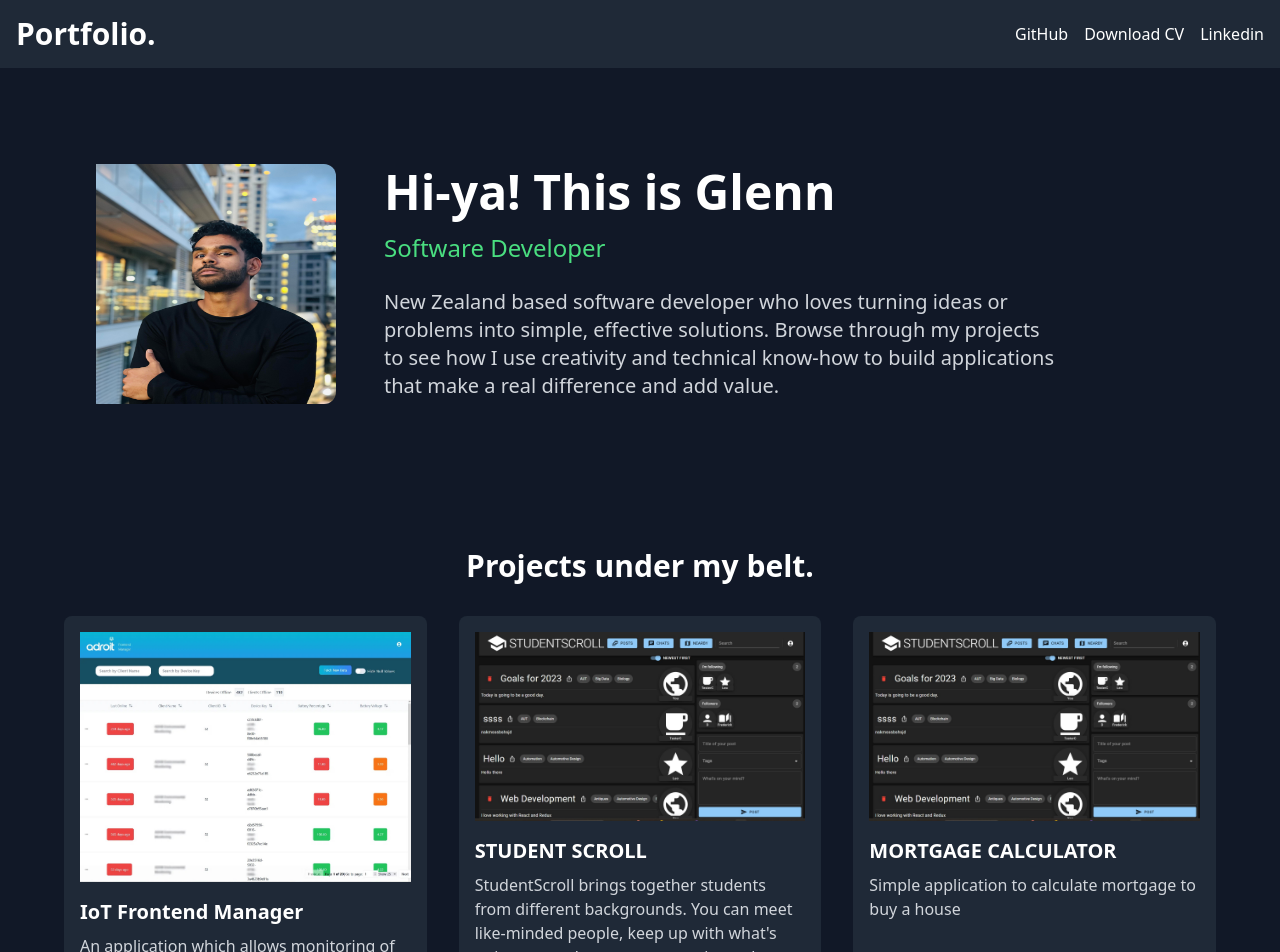
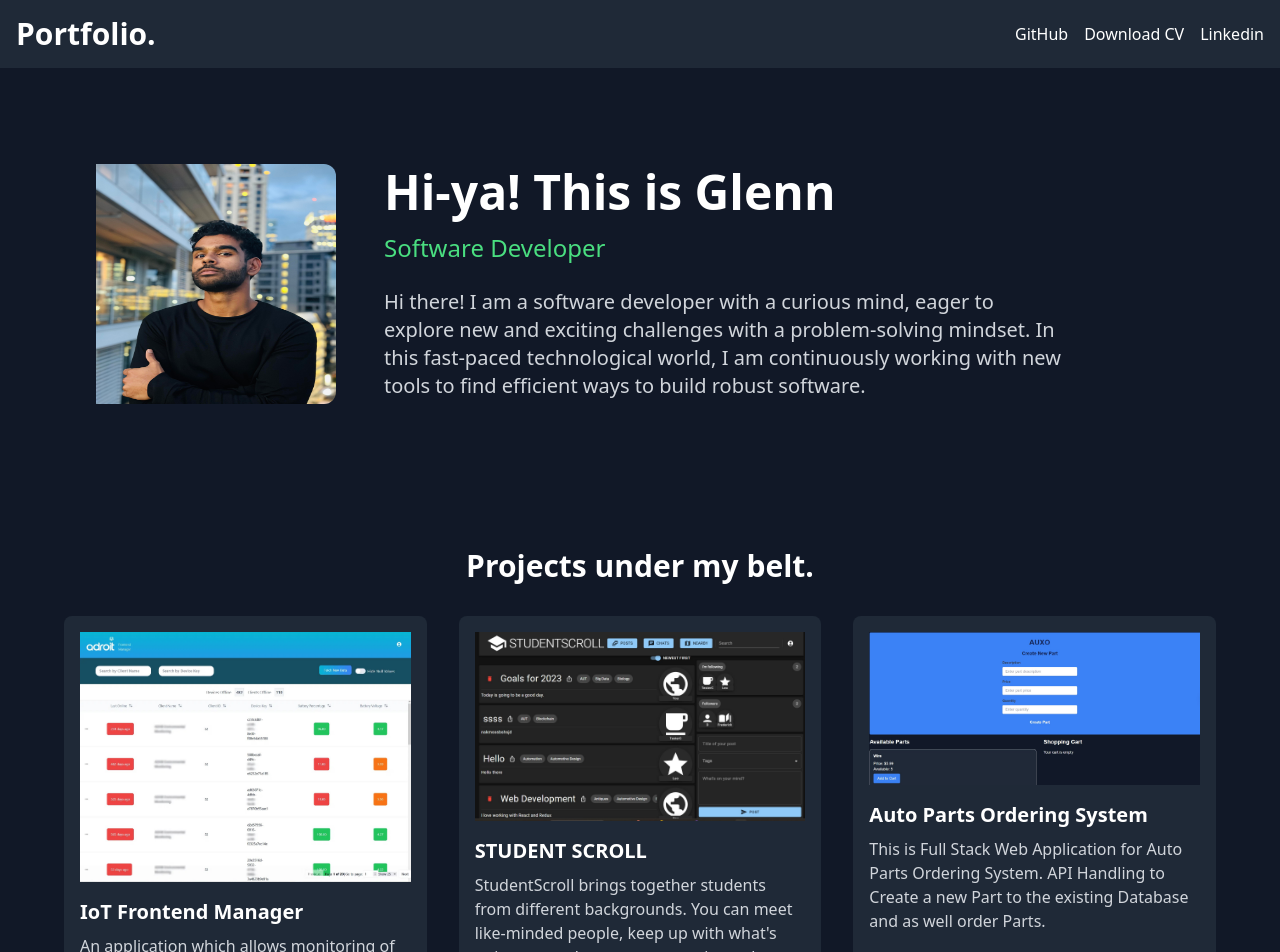
Before and after one commit to Glennpgp/MyPortfolio, a Next.js app: page / in a window 1280 px wide. Shown: the top 952 px of the page. Built offline with nearby package versions, Linux system fonts and the light colour scheme.

Commit message:
Refactor: Chnaged the Href that was pointing to a pdf document

```diff
--- a/src/app/page.tsx
+++ b/src/app/page.tsx
@@ -25,7 +25,7 @@ export default function Home() {
               GitHub
             </Link>
             <Link
-              href="chrome-extension://gphandlahdpffmccakmbngmbjnjiiahp/file:///C:/Users/glenn/OneDrive/Documents/Glenn_Neil_CV_software_Engineer.pdf"
+              href="/CV/Glenn_Neil_CV_software_Engineer.pdf"
               className="nav-link hover:text-blue-500 transition-colors duration-300"
               target="_blank"
               rel="noopener noreferrer"
@@ -67,10 +67,11 @@ export default function Home() {
               </h2>
               <br />
               <p className="text-lg md:text-xl text-gray-300">
-                New Zealand based software developer who loves turning ideas or
-                problems into simple, effective solutions. Browse through my
-                projects to see how I use creativity and technical know-how to
-                build applications that make a real difference and add value.
+                Hi there! I am a software developer with a curious mind, eager
+                to explore new and exciting challenges with a problem-solving
+                mindset. In this fast-paced technological world, I am
+                continuously working with new tools to find efficient ways to
+                build robust software.
               </p>
             </section>
           </div>
@@ -119,17 +120,24 @@ export default function Home() {
           </a>
           {/* Portfolio Item 3 */}
 
-          <a className="bg-gray-800 p-4 rounded-lg hover:bg-blue-500 transition-colors duration-300">
+          <a
+            className="bg-gray-800 p-4 rounded-lg hover:bg-blue-500 transition-colors duration-300"
+            href="https://nextjs-dashboard-three-mu-90.vercel.app/"
+          >
             <Image
-              src="/images/project2.jpg"
+              src="/images/auxo.jpg"
               alt="Project 2"
               width={300}
               height={200}
               layout="responsive"
             />
-            <h3 className="text-xl font-semibold mt-4">MORTGAGE CALCULATOR</h3>
+            <h3 className="text-xl font-semibold mt-4">
+              Auto Parts Ordering System
+            </h3>
             <p className="text-gray-300 mt-2">
-              Simple application to calculate mortgage to buy a house
+              This is Full Stack Web Application for Auto Parts Ordering System.
+              API Handling to Create a new Part to the existing Database and as
+              well order Parts.
             </p>
           </a>
         </div>
```
